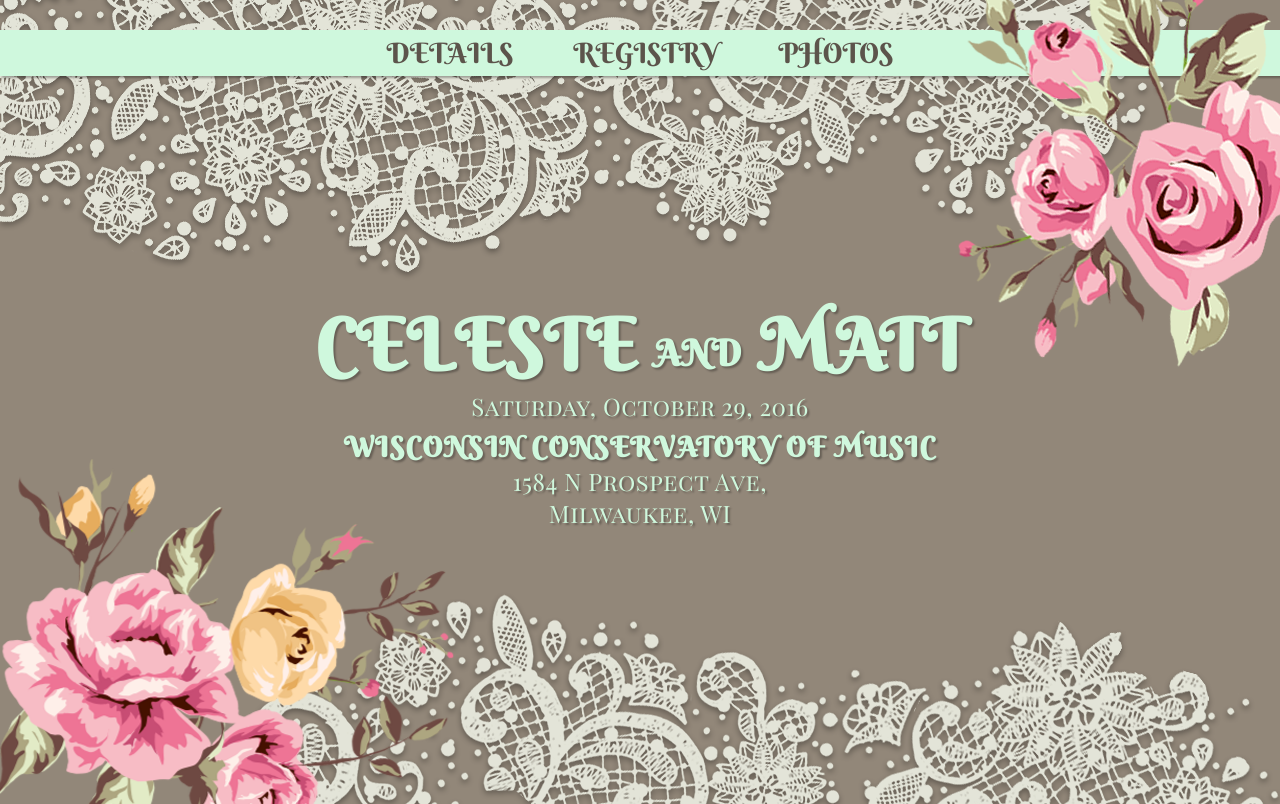
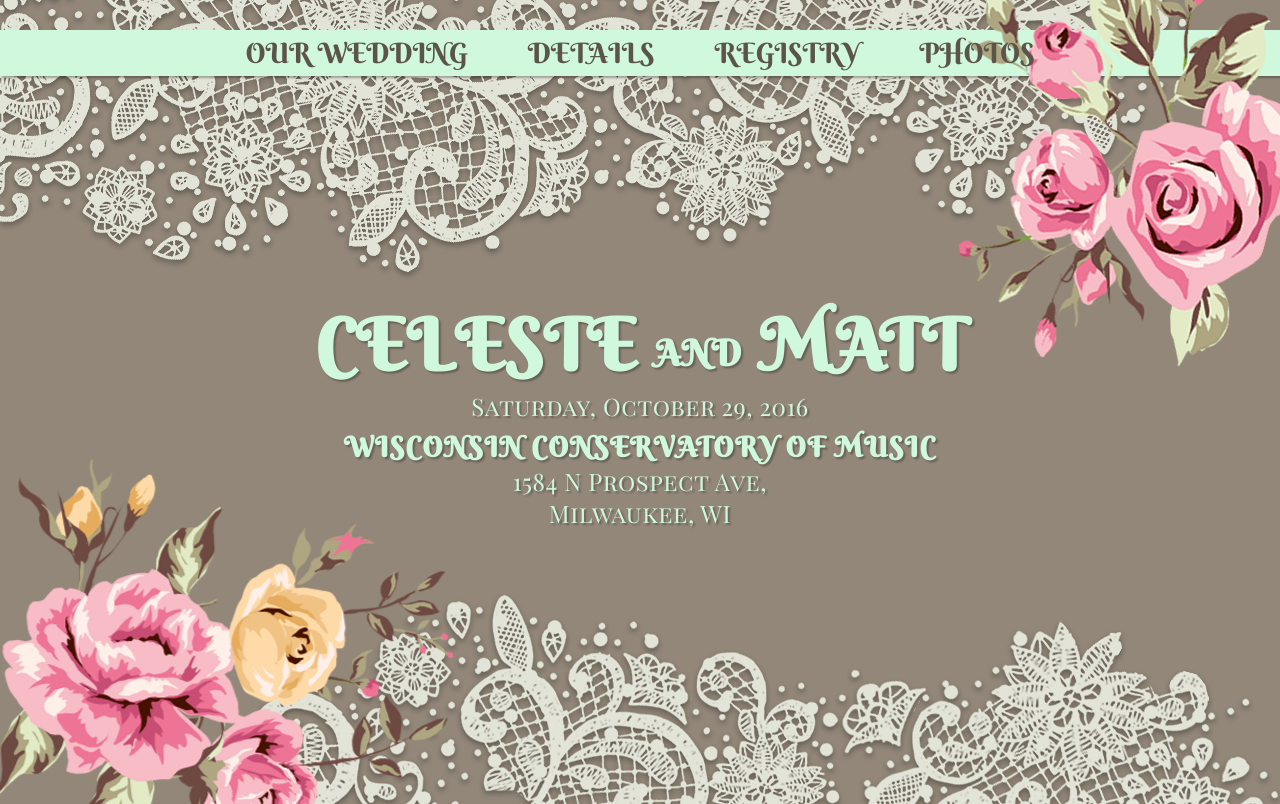
Before and after one commit to cutofmyjib/celeste-matt, a plain HTML site: page src/index.html in a window 1280 px wide. Drawn offline with Linux system fonts and the light colour scheme.

Commit message:
add our wedding nav link

```diff
--- a/src/index.html
+++ b/src/index.html
@@ -10,6 +10,7 @@
       <header>
         <div class='header-rose'></div>
         <nav class='nav-menu'>
+          <a href="index.html">OUR WEDDING</a>
           <a href="ceremony.html">DETAILS</a>
           <a href="#">REGISTRY</a>
           <a href="photos.html">PHOTOS</a>
```
Also changed, not shown: src/photos.html (+1 -0 lines).
